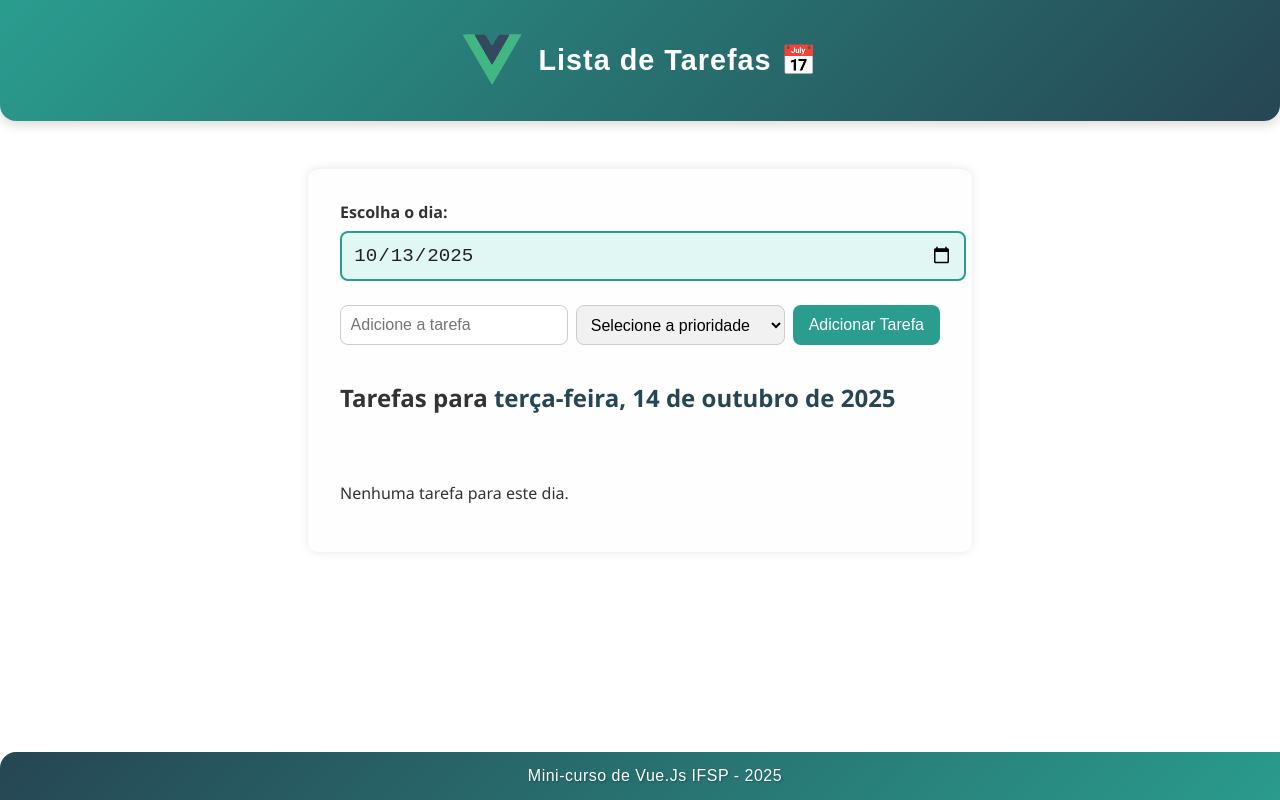
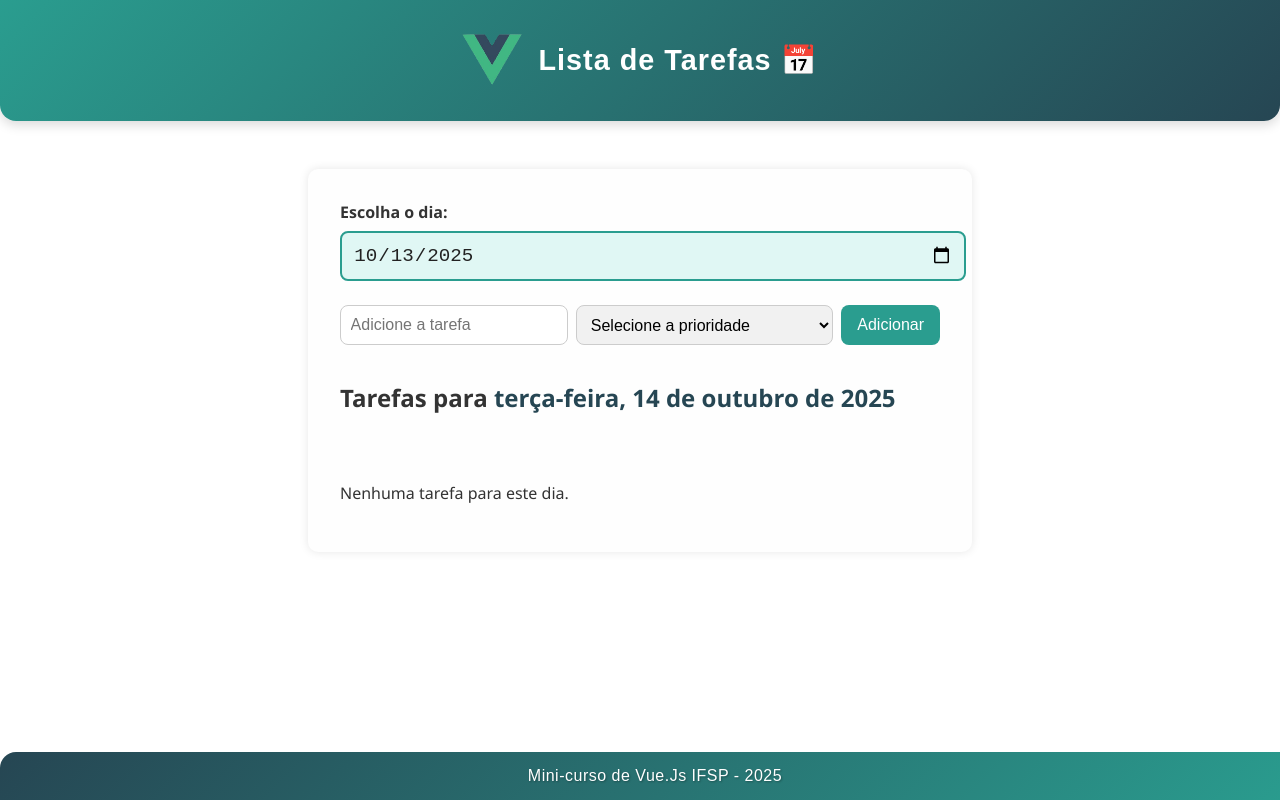
Before and after one commit to enzobanin/projeto-vue, a Vue app: page / in a window 1280 px wide. Built offline with nearby package versions, Linux system fonts and the light colour scheme.

Commit message:
Revisao 1

```diff
--- a/src/components/Main.vue
+++ b/src/components/Main.vue
@@ -7,13 +7,15 @@
       <input v-model="novaTarefa" type="text" placeholder="Adicione a tarefa" required/>
 
       <!-- parte de prioridades dividido em alta, media e baixa -->
-      <select v-model="novaPrioridade" class="prioridade-select">
+      <select v-model="novaPrioridade" class="selecionarPrioridade">
         <option disabled value="">Selecione a prioridade</option>
         <option value="alta">🔴 Alta</option>
         <option value="media">🟠 Média</option>
         <option value="baixa">🟢 Baixa</option>
-      </select>
-      <button type="submit">Adicionar Tarefa</button>
+      </select> <!--adiciona esse select para a prioridade-->
+
+
+      <button type="submit">Adicionar</button>
     </form>
 
     <h2>Tarefas para <span class="dataDestacada">{{ dataFormatada }}</span></h2>
@@ -23,7 +25,7 @@
         <!-- adicionar todo o span novo -->
         <span>
           {{ tarefa.texto }}
-          <small class="prioridade-label">({{ tarefa.prioridade }})</small>
+          <small class="labelPrioridade">({{ tarefa.prioridade }})</small>
         </span>
 
         <button @click="removeTarefa(index)">X</button>
@@ -45,7 +47,6 @@ const novaTarefa = ref(''); // variável para criar uma tarefa nova
 //ADD PARA PRIORIDADE FUNCIONAR
 const novaPrioridade = ref('');
 const todasTarefas = ref([
-  // { id: id++, text: 'Arrumar a cama' }
 ]); //array das tarefas
 function carregarTarefas(){
   const salvar = localStorage.getItem("tarefasPorData")
@@ -111,7 +112,7 @@ function salvarTarefas(){
 <style scoped>
 
 /* Estilos para o seletor de prioridade ADD*/
-.prioridade-select {
+.selecionarPrioridade {
   flex: 1 1 30%;
   padding: 0.6rem;
   font-size: 1rem;
@@ -121,7 +122,7 @@ function salvarTarefas(){
 }
 
 /* Estilos para as prioridades ADD*/
-.prioridade-label {
+.labelPrioridade {
   font-size: 0.9rem;
   color: #666;
   margin-left: 0.5rem;
```
